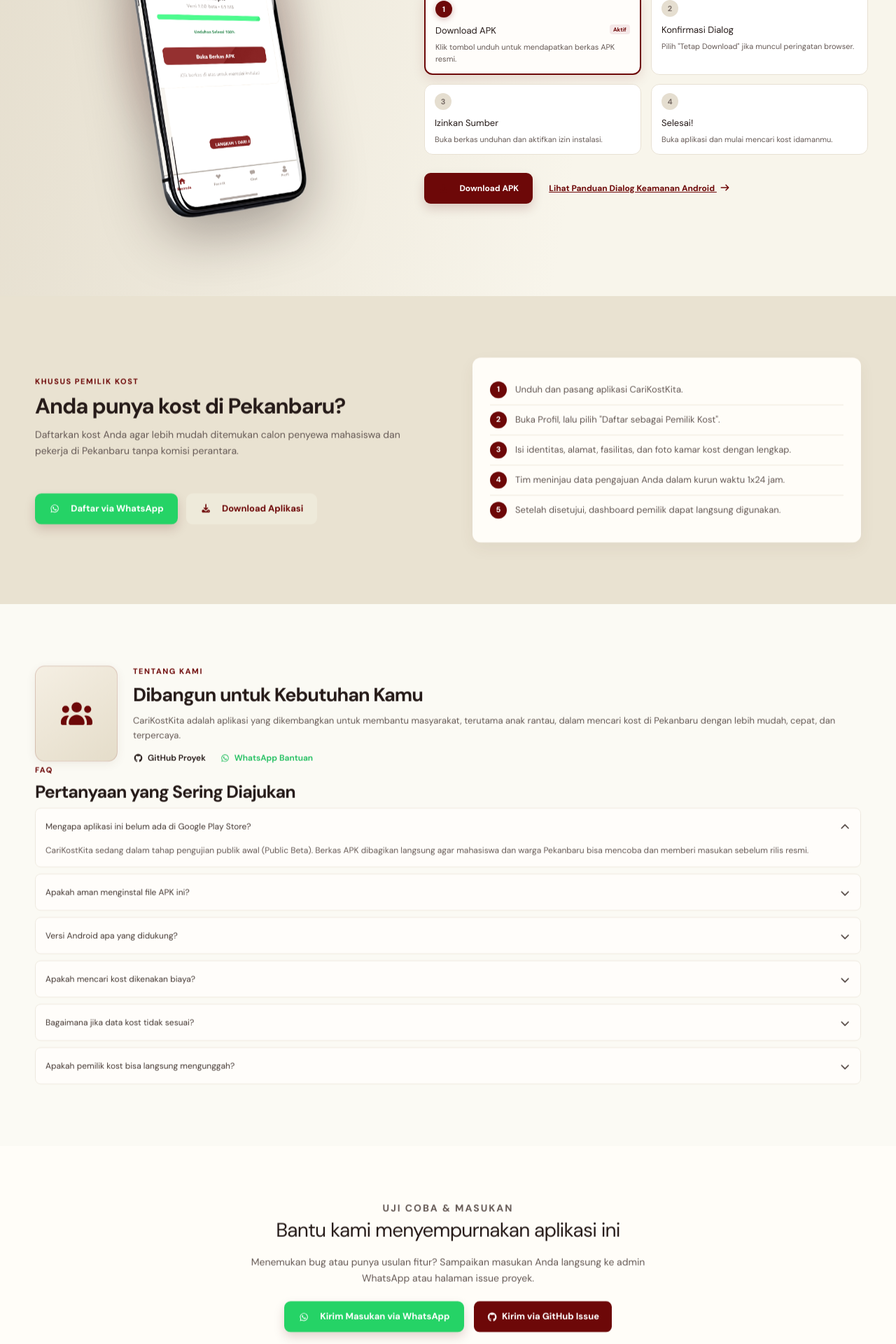
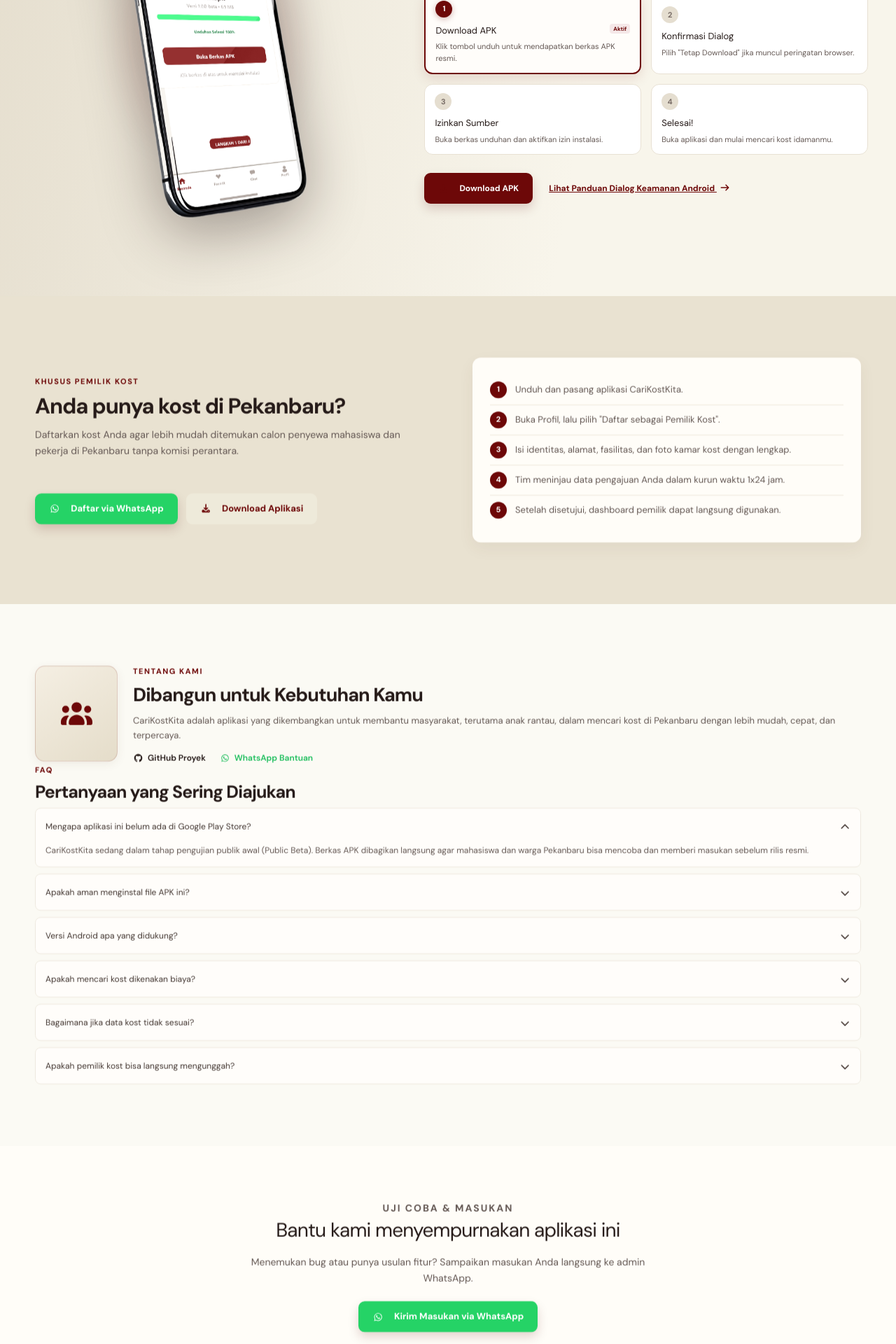
Before and after one commit to WalZetass-kar/CariKostKita-Landing, a Next.js app: page / in a window 1280 px wide. Shown: the part 1980-3900 px from the top of the page at 70% size. Built offline with nearby package versions, Linux system fonts and the light colour scheme.

Commit message:
perbiki bug dan hapus fitur tak penting
update perbaikan bug tombol download dan menghapus tombol masukan ke Github

```diff
--- a/app/globals.css
+++ b/app/globals.css
@@ -65,10 +65,13 @@
 .hero-filter-chip{border:1px solid rgba(109,8,8,.15);background:#fbfaf4;color:var(--ink);font-size:11px;font-weight:600;padding:4px 10px;border-radius:20px;cursor:pointer;transition:all .2s ease}
 .hero-filter-chip:hover{background:#f3ece4;border-color:var(--burgundy)}
 .hero-filter-chip.active{background:var(--burgundy);color:#fff;border-color:var(--burgundy);box-shadow:0 2px 8px rgba(109,8,8,.3)}
-.install-step-card{cursor:pointer;transition:all .2s cubic-bezier(0.16,1,0.3,1);border:1px solid #e8e1d3;padding:12px 14px;border-radius:12px;background:#fff}
+.install-step-card{cursor:pointer;display:block;width:100%;font:inherit;text-align:left;color:inherit;transition:all .2s cubic-bezier(0.16,1,0.3,1);border:1px solid #e8e1d3;padding:12px 14px;border-radius:12px;background:#fff}
 .install-step-card:hover{transform:translateY(-2px);border-color:var(--burgundy)}
 .install-step-card.active{border:2px solid var(--burgundy)!important;background:#fffdfa!important;box-shadow:0 6px 18px rgba(109,8,8,.12)}
 .install-step-card.active>span{background:var(--burgundy)!important;color:#fff!important;box-shadow:0 2px 8px rgba(109,8,8,.3)}
+.install-step-card:disabled{cursor:default;opacity:1;transform:none}
+.install-step-card.is-complete{border-color:#d8d0c1;background:#faf8f2}
+.install-step-card.is-complete>span{background:#b5aea2;color:#fff;box-shadow:none}
 .phones-stack{position:relative;height:400px;display:flex;align-items:center;justify-content:center}
 .phones-stack .phone:nth-child(1){position:absolute;left:10px;transform:rotate(-9deg)}
 .phones-stack .phone:nth-child(2){z-index:2}
--- a/app/page.tsx
+++ b/app/page.tsx
@@ -114,6 +114,23 @@
   const [scrollProgress, setScrollProgress] = useState(0);
   const [showModal, setShowModal] = useState(false);
   const [activeInstallStep, setActiveInstallStep] = useState(0);
+  const [completedInstallSteps, setCompletedInstallSteps] = useState<number[]>([]);
+
+  const handleInstallStepClick = (stepIndex: number) => {
+    // Langkah terakhir mengakhiri panduan dan mengaktifkan seluruh langkah lagi.
+    if (stepIndex === 3) {
+      setActiveInstallStep(0);
+      setCompletedInstallSteps([]);
+      return;
+    }
+
+    setActiveInstallStep(stepIndex);
+    setCompletedInstallSteps((completedSteps) =>
+      completedSteps.includes(stepIndex)
+        ? completedSteps
+        : [...completedSteps, stepIndex]
+    );
+  };
 
   useEffect(() => {
     // Scroll Progress
@@ -381,10 +398,13 @@
                 { n: '3', t: 'Izinkan Sumber', d: 'Buka berkas unduhan dan aktifkan izin instalasi.' },
                 { n: '4', t: 'Selesai!', d: 'Buka aplikasi dan mulai mencari kost idamanmu.' },
               ].map((stepItem, idx) => (
-                <div
-                  className={`step install-step-card reveal-on-scroll ${activeInstallStep === idx ? 'active' : ''}`}
+                <button
+                  type="button"
+                  className={`step install-step-card ${activeInstallStep === idx ? 'active' : ''} ${completedInstallSteps.includes(idx) ? 'is-complete' : ''}`}
                   key={stepItem.n}
-                  onClick={() => setActiveInstallStep(idx)}
+                  onClick={() => handleInstallStepClick(idx)}
+                  disabled={completedInstallSteps.includes(idx)}
+                  aria-label={`${stepItem.t}${completedInstallSteps.includes(idx) ? ' (sudah dipilih)' : ''}`}
                 >
                   <span>{stepItem.n}</span>
                   <div>
@@ -398,7 +418,7 @@
                     </div>
                     <p>{stepItem.d}</p>
                   </div>
-                </div>
+                </button>
               ))}
             </div>
 
@@ -510,9 +530,9 @@
           <p className="eyebrow">UJI COBA & MASUKAN</p>
           <h2>Bantu kami menyempurnakan aplikasi ini</h2>
           <p>
-            Menemukan bug atau punya usulan fitur? Sampaikan masukan Anda langsung ke admin WhatsApp atau halaman issue proyek.
+            Menemukan bug atau punya usulan fitur? Sampaikan masukan Anda langsung ke admin WhatsApp.
           </p>
-          <div style={{ display: 'flex', gap: 14, justifyContent: 'center', flexWrap: 'wrap', marginTop: 22 }}>
+          <div style={{ display: 'flex', justifyContent: 'center', marginTop: 22 }}>
             <a
               className="download"
               style={{ background: '#25D366' }}
@@ -522,10 +542,6 @@
             >
               <FontAwesomeIcon icon={faWhatsapp} style={{ marginRight: 6 }} />
               <span>Kirim Masukan via WhatsApp</span>
-            </a>
-            <a className="feedback-link" href={`${repo}/issues/new`} target="_blank" rel="noopener noreferrer" style={{ marginTop: 0, display: 'inline-flex', alignItems: 'center', gap: 6 }}>
-              <FontAwesomeIcon icon={faGithub} />
-              <span>Kirim via GitHub Issue</span>
             </a>
           </div>
         </div>
```
